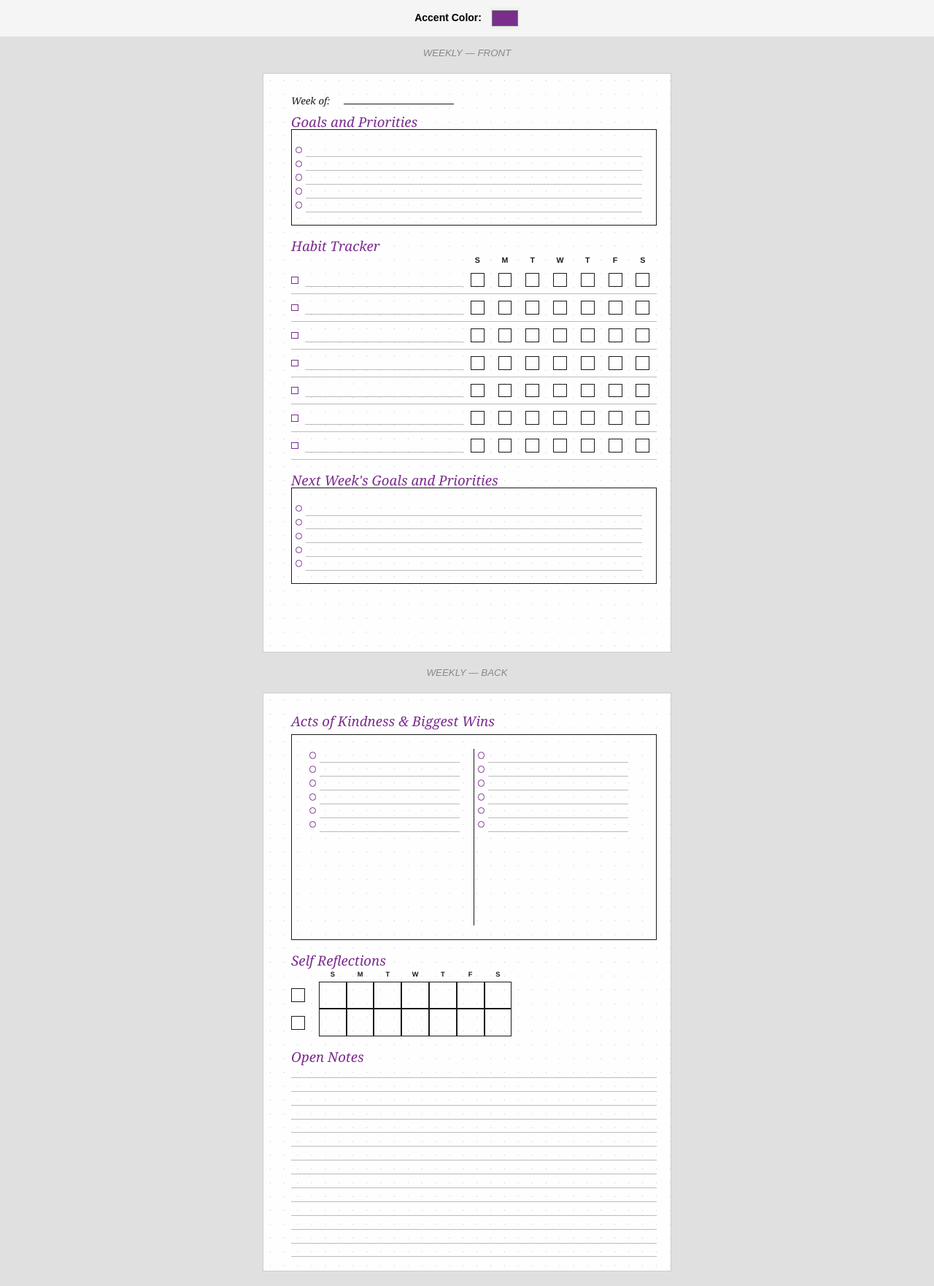
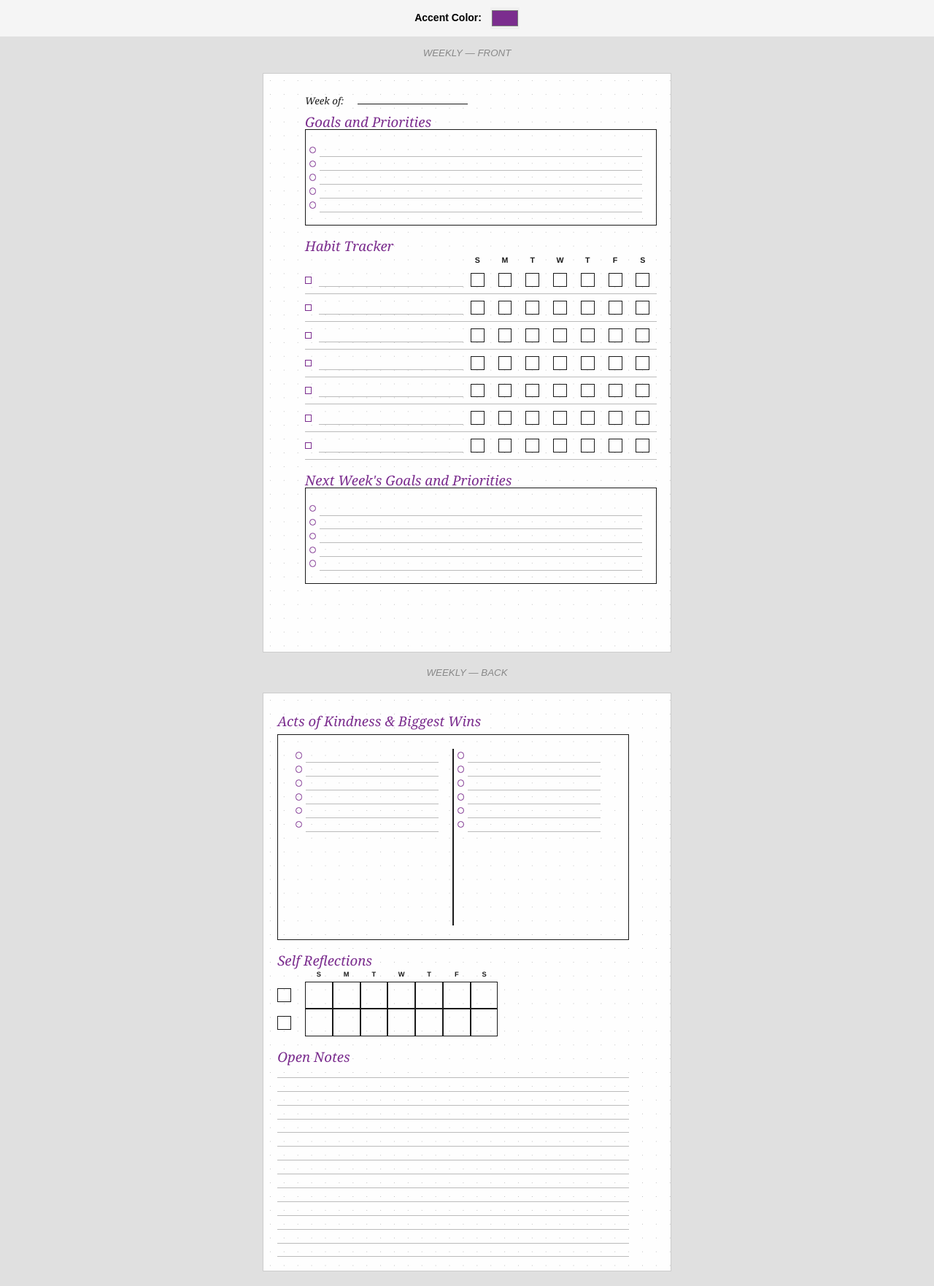
Before and after one commit to YayasDesigns/The-Balanced-Book, a plain HTML site: page blueprints/weekly.html in a window 1280 px wide. Shown: the whole page at 73% size. Drawn offline with Linux system fonts and the light colour scheme.

Commit message:
Adjust weekly page padding for better content positioning
- Front page: 15mm left padding (5mm extra shift right)
- Back page: 5mm left padding, 15mm right padding

Co-Authored-By: Claude Opus 4.6 <noreply@anthropic.com>

```diff
--- a/blueprints/weekly.html
+++ b/blueprints/weekly.html
@@ -21,6 +21,15 @@
       Remaining lines: 40mm (8 × 5mm lines)
       Total: 10+5+40+5+5+5+70+5+5+40 = 190mm + 10mm flex
     */
+
+    /* ---- Shift all content 5mm right on both pages ---- */
+    .weekly-front {
+      padding-left: 15mm; /* 10mm spiral + 5mm extra */
+    }
+    .weekly-back {
+      padding-left: 5mm;   /* 5mm less than default 10mm spiral */
+      padding-right: 15mm;
+    }
 
     /* ---- Weekly header ---- */
     .week-header {
@@ -216,7 +225,7 @@
 
   <!-- ==================== WEEKLY — FRONT ==================== -->
   <div class="page-label">WEEKLY — FRONT</div>
-  <div class="page">
+  <div class="page weekly-front">
 
     <!-- Week of: header (10mm) -->
     <div class="week-header">
@@ -347,7 +356,7 @@
 
   <!-- ==================== WEEKLY — BACK ==================== -->
   <div class="page-label">WEEKLY — BACK</div>
-  <div class="page">
+  <div class="page weekly-back">
 
     <!-- Acts of Kindness & Biggest Wins -->
     <div class="title-accent-lg">Acts of Kindness &amp; Biggest Wins</div>
```
